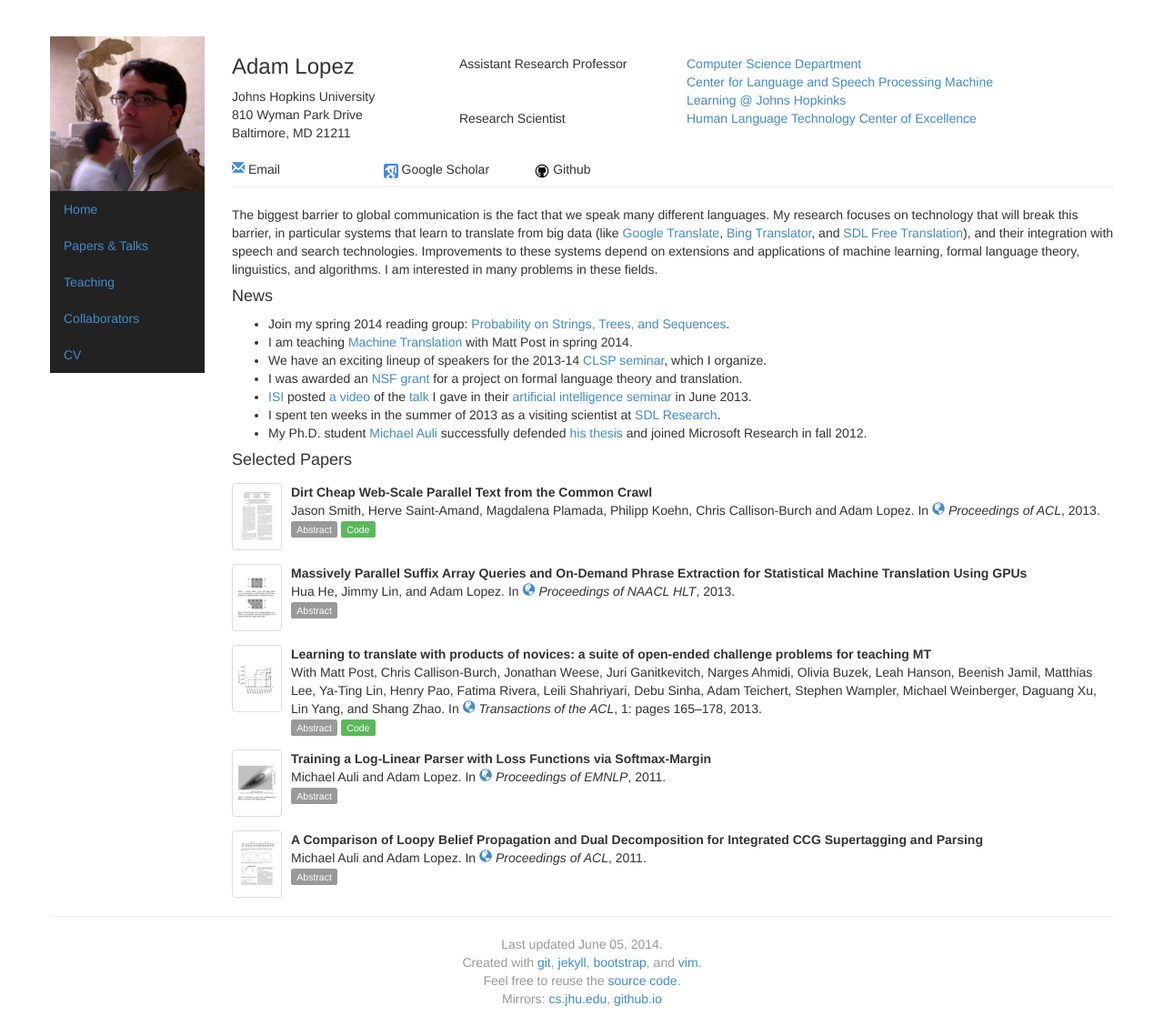
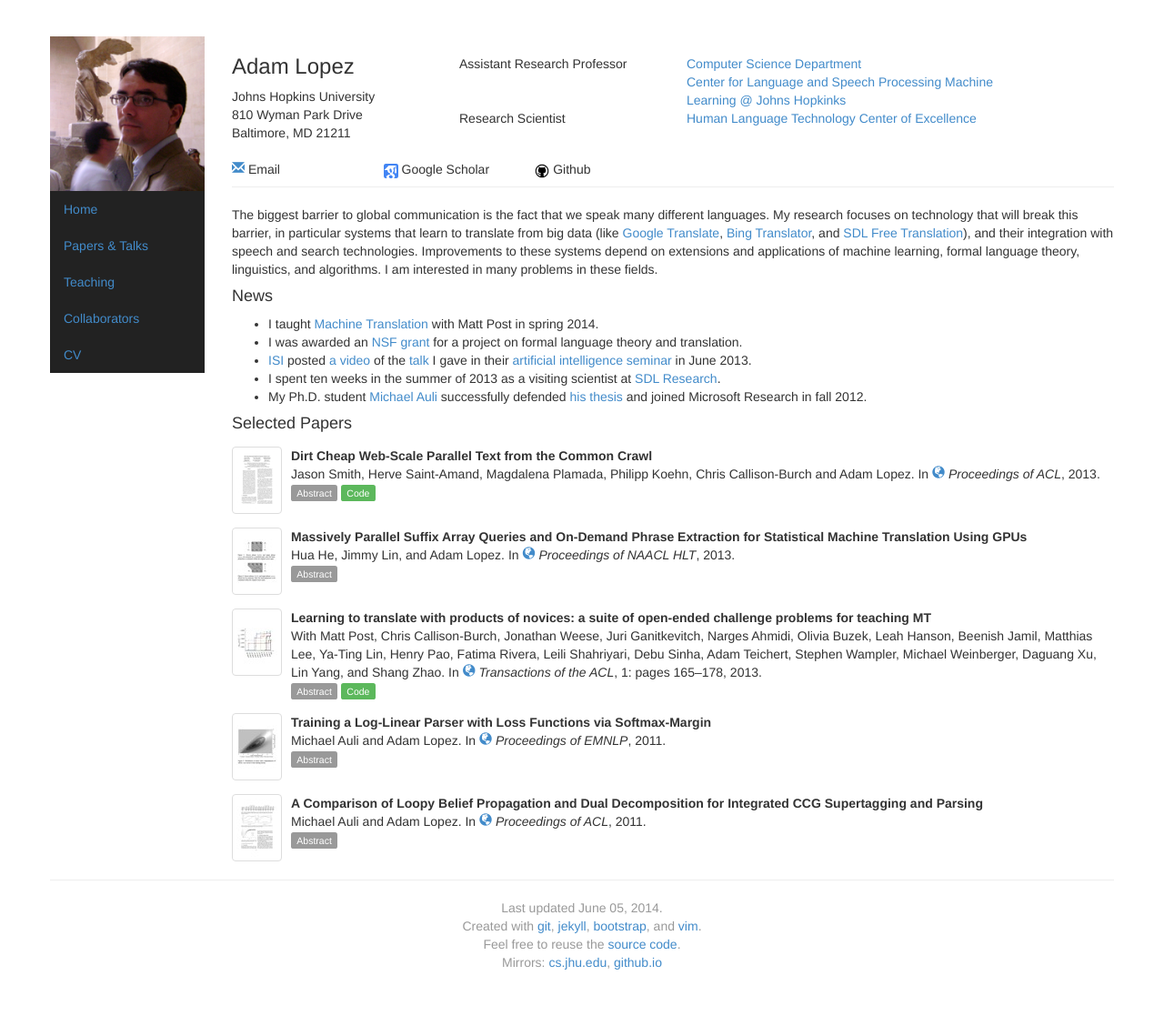
Before and after one commit to alopez/alopez.github.com, a Jekyll site: the page built from index.html, in a window 1280 px wide. Shown: the whole page at 91% size. Built offline with Jekyll 4.4.1, drawn with Linux system fonts in a browser that asks for light colours; after the commit the page ends 1088 px from its top, so only the background shows below that.

Commit message:
update teaching

```diff
--- a/index.html
+++ b/index.html
@@ -4,12 +4,7 @@ title: Adam Lopez
 picture: nike
 news:
   - >
-      Join my spring 2014 reading group: <a href="https://piazza.com/jhu/spring2014/en600771/home">Probability on Strings, Trees, and Sequences</a>.
-  - >
-      I am teaching <a href="http://mt-class.org/jhu/">Machine Translation</a> with Matt Post in spring 2014.
-  - >
-      We have an exciting lineup of speakers for the 2013-14 <a href="http://www.clsp.jhu.edu/seminars/">CLSP seminar</a>,
-      which I organize.
+      I taught <a href="http://mt-class.org/jhu/">Machine Translation</a> with Matt Post in spring 2014.
   - >
       I was awarded an
       <a href="http://www.nsf.gov/awardsearch/showAward?AWD_ID=1349902">NSF grant</a>
```
